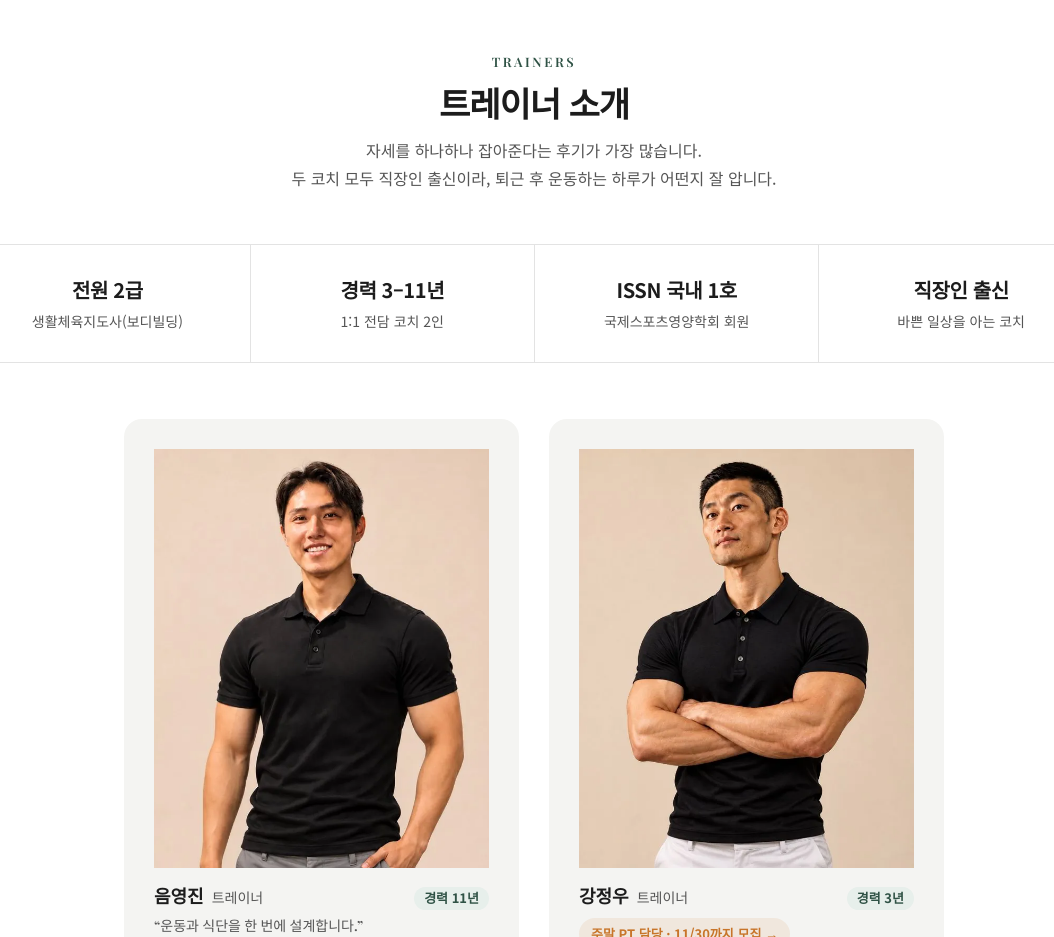
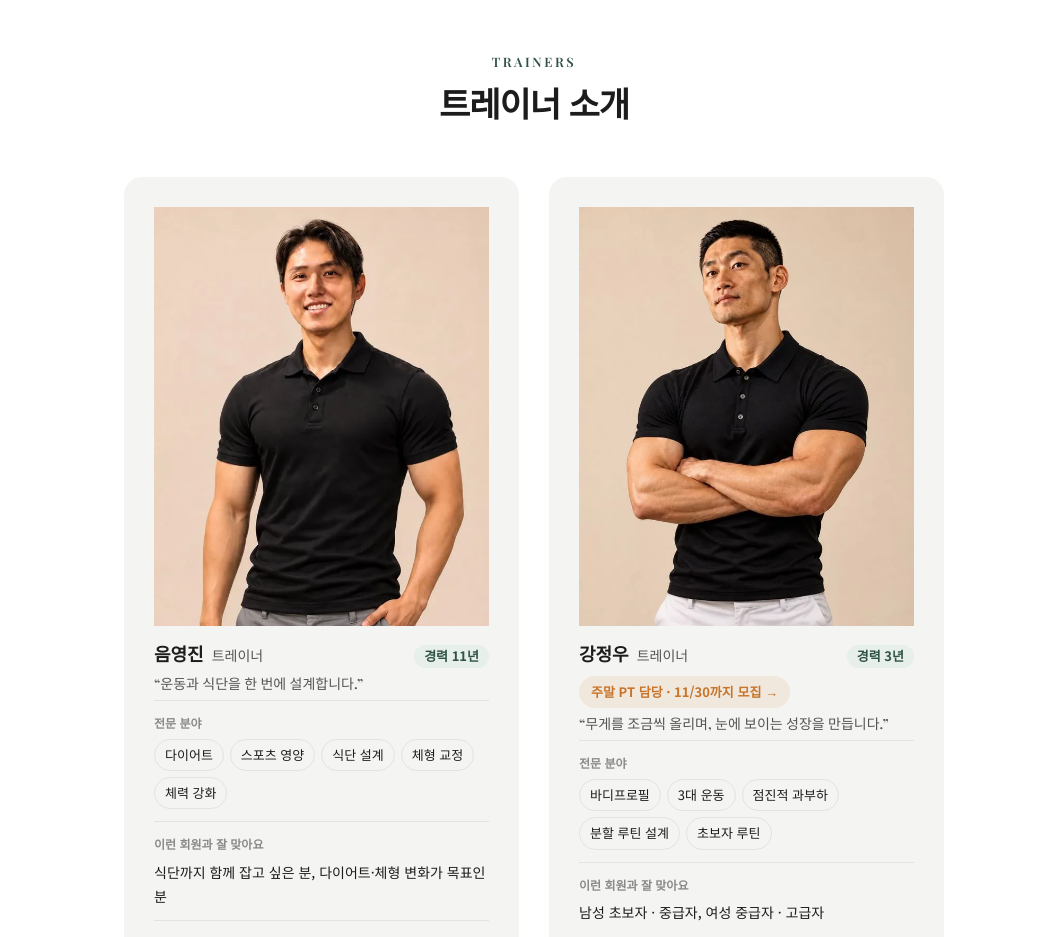
Before and after one commit to mdaks28-commits/Plangym_homepage, a plain HTML site: page index.html in a window 1280 px wide. Shown: the part 1500-2437 px from the top of the page, without its empty margins (106-1160 px from the left). Drawn offline with nearby package versions, Linux system fonts and the light colour scheme; a web font is replaced by a local one.

Commit message:
트레이너 소개 상단 문구·자격 요약 삭제
Co-Authored-By: Claude Opus 5.5 <noreply@anthropic.com>
Claude-Session: https://claude.ai/code/session_01UVmAoTH6DPe76eV1PL8LoW

```diff
--- a/index.html
+++ b/index.html
@@ -1219,13 +1219,6 @@ footer .logo{font-size:22px;color:var(--ink)}
       <div class="st">
         <p class="en">TRAINERS</p>
         <h3>트레이너 소개</h3>
-        <p>자세를 하나하나 잡아준다는 후기가 가장 많습니다.<br>두 코치 모두 직장인 출신이라, 퇴근 후 운동하는 하루가 어떤지 잘 압니다.</p>
-      </div>
-      <div class="creds">
-        <div><b>전원 2급</b><span>생활체육지도사(보디빌딩)</span></div>
-        <div><b>경력 3–11년</b><span>1:1 전담 코치 2인</span></div>
-        <div><b>ISSN 국내 1호</b><span>국제스포츠영양학회 회원</span></div>
-        <div><b>직장인 출신</b><span>바쁜 일상을 아는 코치</span></div>
       </div>
       <div class="grid c2 one-s team">
         <article class="gcard">
```
